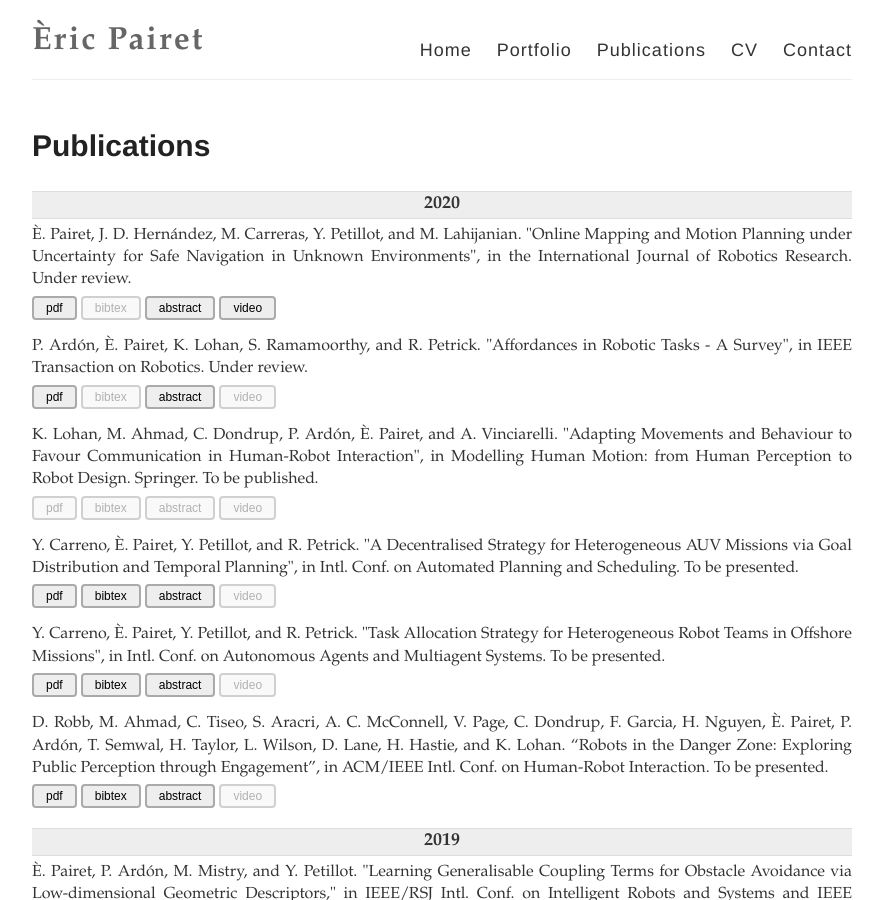
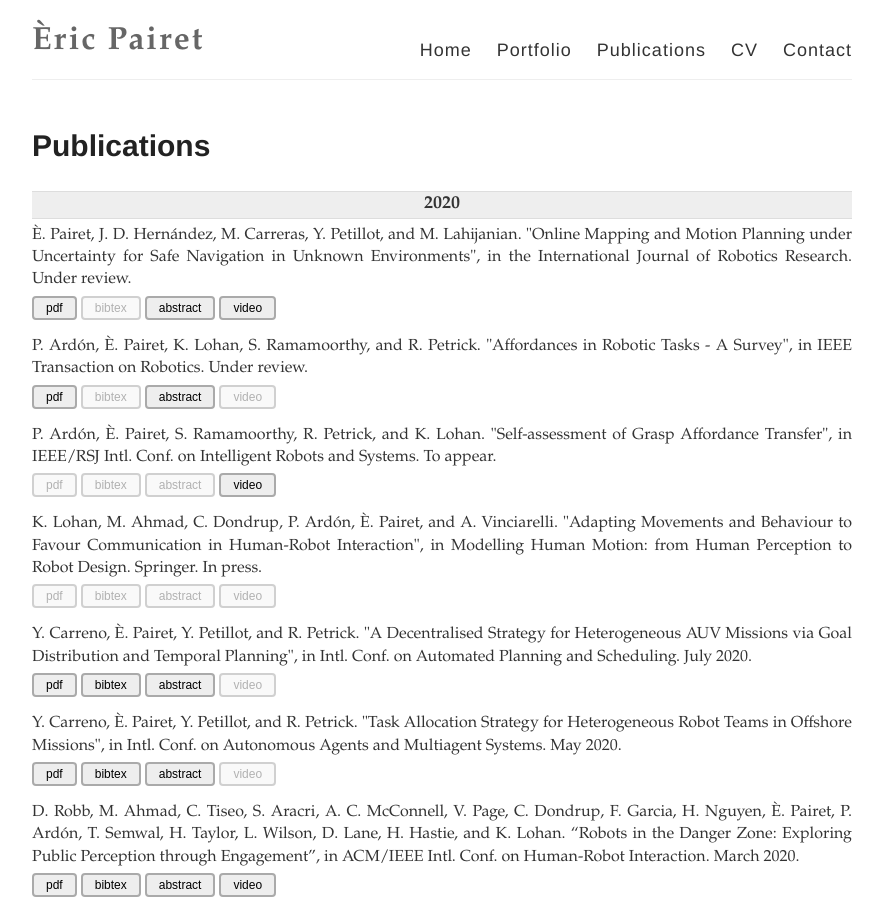
Before and after one commit to ericpairet/ericpairet.github.io, a Jekyll site: the page built from publications.md, in a window 1280 px wide and 900 px high. Shown: the whole window, without its empty margins (198-1081 px from the left). Built offline with Jekyll 4.4.1, drawn with Linux system fonts in a browser that asks for light colours.

Commit message:
Update 2020.yaml

```diff
--- a/_data/2020.yaml
+++ b/_data/2020.yaml
@@ -10,26 +10,32 @@
   abstract: 20ardon2020affordances_abstract.txt
   youtube:
 
-- name: K. Lohan, M. Ahmad, C. Dondrup, P. Ardón, È. Pairet, and A. Vinciarelli. "Adapting Movements and Behaviour to Favour Communication in Human-Robot Interaction", in Modelling Human Motion&#58; from Human Perception to Robot Design. Springer. To be published.
+- name: P. Ardón, È. Pairet, S. Ramamoorthy, R. Petrick, and K. Lohan. "Self-assessment of Grasp Affordance Transfer", in IEEE/RSJ Intl. Conf. on Intelligent Robots and Systems. To appear.
+  pdf:
+  bibtex:
+  abstract:
+  youtube: https://youtu.be/nCCc3_Rk8Ks
+
+- name: K. Lohan, M. Ahmad, C. Dondrup, P. Ardón, È. Pairet, and A. Vinciarelli. "Adapting Movements and Behaviour to Favour Communication in Human-Robot Interaction", in Modelling Human Motion&#58; from Human Perception to Robot Design. Springer. In press.
   pdf:
   bibtex:
   abstract:
   youtube:
 
-- name: Y. Carreno, È. Pairet, Y. Petillot, and R. Petrick. "A Decentralised Strategy for Heterogeneous AUV Missions via Goal Distribution and Temporal Planning", in Intl. Conf. on Automated Planning and Scheduling. To be presented.
+- name: Y. Carreno, È. Pairet, Y. Petillot, and R. Petrick. "A Decentralised Strategy for Heterogeneous AUV Missions via Goal Distribution and Temporal Planning", in Intl. Conf. on Automated Planning and Scheduling. July 2020.
   pdf: 20carreno2020a.pdf
   bibtex: 20carreno2020a.txt
   abstract: 20carreno2020a_abstract.txt
   youtube:
 
-- name: Y. Carreno, È. Pairet, Y. Petillot, and R. Petrick. "Task Allocation Strategy for Heterogeneous Robot Teams in Offshore Missions", in Intl. Conf. on Autonomous Agents and Multiagent Systems. To be presented.
+- name: Y. Carreno, È. Pairet, Y. Petillot, and R. Petrick. "Task Allocation Strategy for Heterogeneous Robot Teams in Offshore Missions", in Intl. Conf. on Autonomous Agents and Multiagent Systems. May 2020.
   pdf: 20carreno2020task.pdf
   bibtex: 20carreno2020task.txt
   abstract: 20carreno2020task_abstract.txt
   youtube:
 
-- name: D. Robb, M. Ahmad, C. Tiseo, S. Aracri, A. C. McConnell, V. Page, C. Dondrup, F. Garcia, H. Nguyen, È. Pairet, P. Ardón, T. Semwal, H. Taylor, L. Wilson, D. Lane, H. Hastie, and K. Lohan. “Robots in the Danger Zone&#58; Exploring Public Perception through Engagement”, in ACM/IEEE Intl. Conf. on Human-Robot Interaction. To be presented.
+- name: D. Robb, M. Ahmad, C. Tiseo, S. Aracri, A. C. McConnell, V. Page, C. Dondrup, F. Garcia, H. Nguyen, È. Pairet, P. Ardón, T. Semwal, H. Taylor, L. Wilson, D. Lane, H. Hastie, and K. Lohan. “Robots in the Danger Zone&#58; Exploring Public Perception through Engagement”, in ACM/IEEE Intl. Conf. on Human-Robot Interaction. March 2020.
   pdf: 20robb2020robots.pdf
   bibtex: 20robb2020robots.txt
   abstract: 20robb2020robots_abstract.txt
-  youtube:
+  youtube: https://youtu.be/ldl4BtSIBow
```
